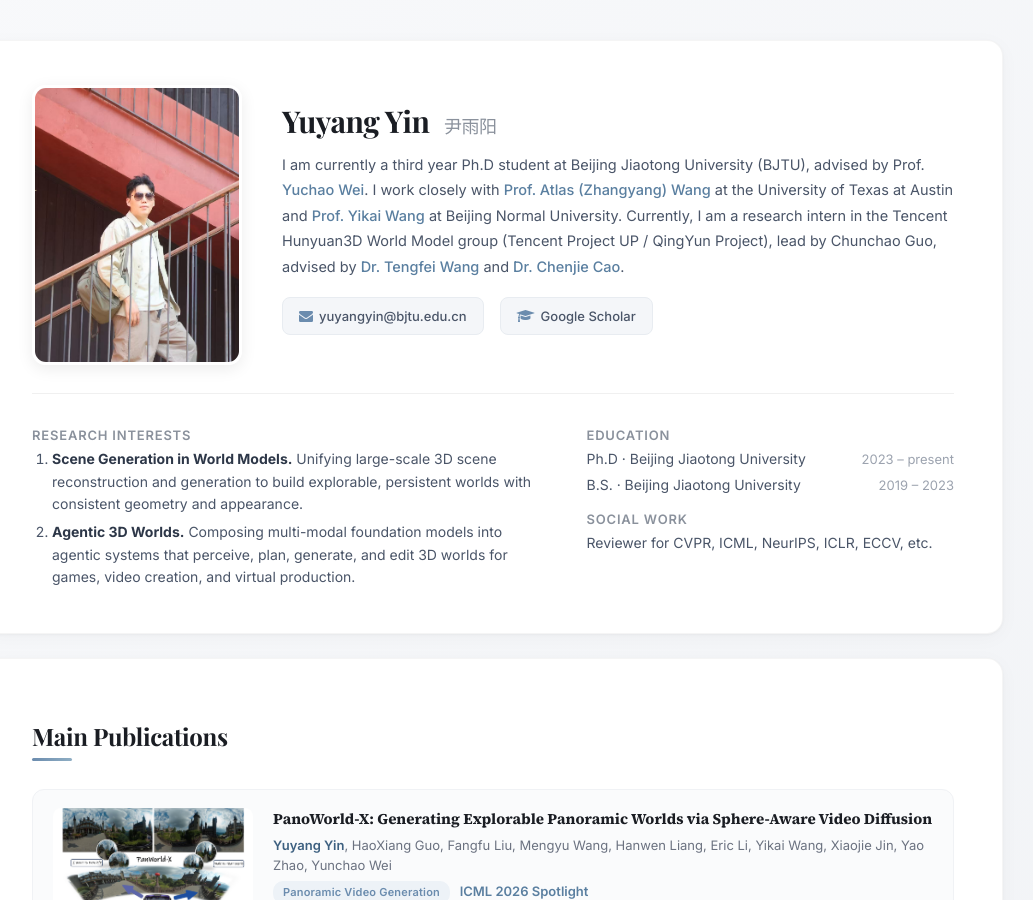
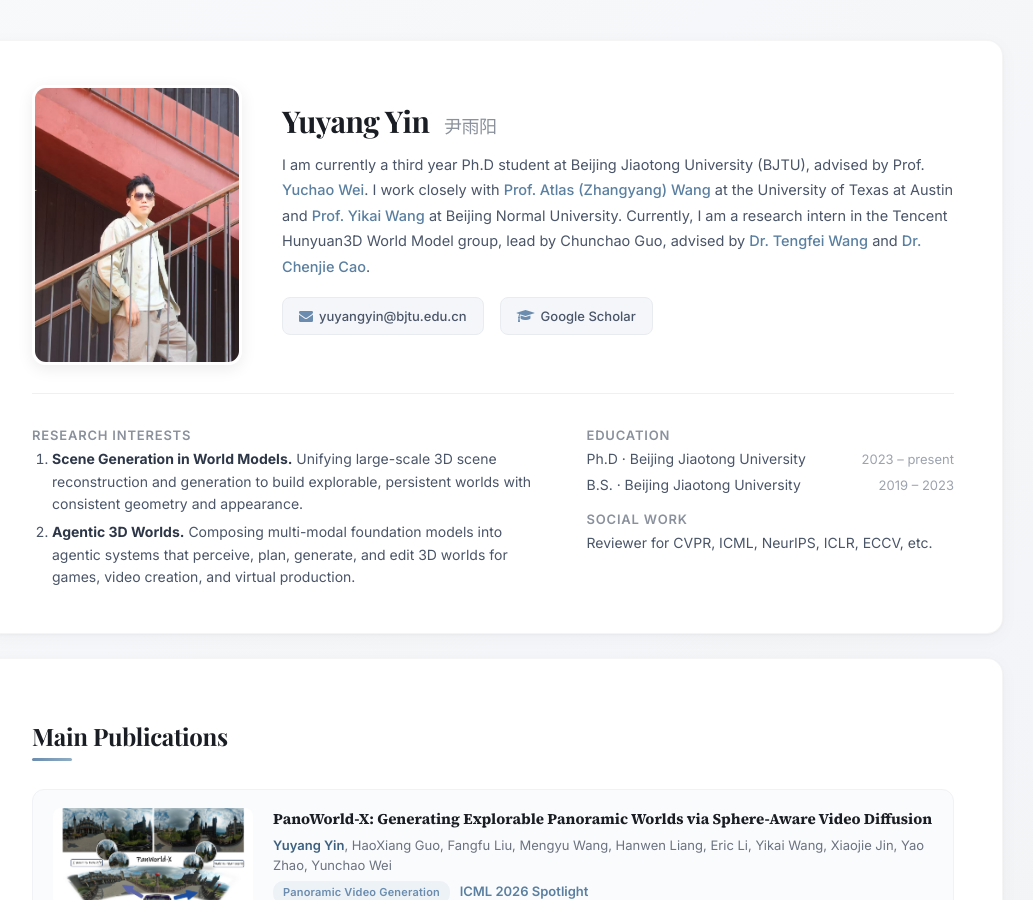
Before and after one commit to YuyangYin/YuyangYin.github.io, a Jekyll site: the page built from index.html, in a window 1280 px wide and 900 px high. Shown: the whole window, without its empty margins (147-1180 px from the left). Built offline with Jekyll 4.4.1, drawn with Linux system fonts in a browser that asks for light colours; a script that is not in the unit is left out.

Commit message:
Remove redundant project references in introduction

```diff
--- a/_includes/yyy_introduction.html
+++ b/_includes/yyy_introduction.html
@@ -12,8 +12,7 @@
 			<a href="https://scholar.google.com/citations?user=pxFyKAIAAAAJ&hl=zh-CN">Prof. Atlas (Zhangyang) Wang</a>
 			at the University of Texas at Austin and
 			<a href="https://yikaiw.github.io/">Prof. Yikai Wang</a> at Beijing Normal University.
-			Currently, I am a research intern in the Tencent Hunyuan3D World Model group (Tencent Project UP /
-			QingYun Project), lead by Chunchao Guo, advised by
+			Currently, I am a research intern in the Tencent Hunyuan3D World Model group, lead by Chunchao Guo, advised by
 			<a href="https://tengfei-wang.github.io/" target="_blank">Dr. Tengfei Wang</a> and
 			<a href="https://ewrfcas.github.io/" target="_blank">Dr. Chenjie Cao</a>.
 		</p>
```
